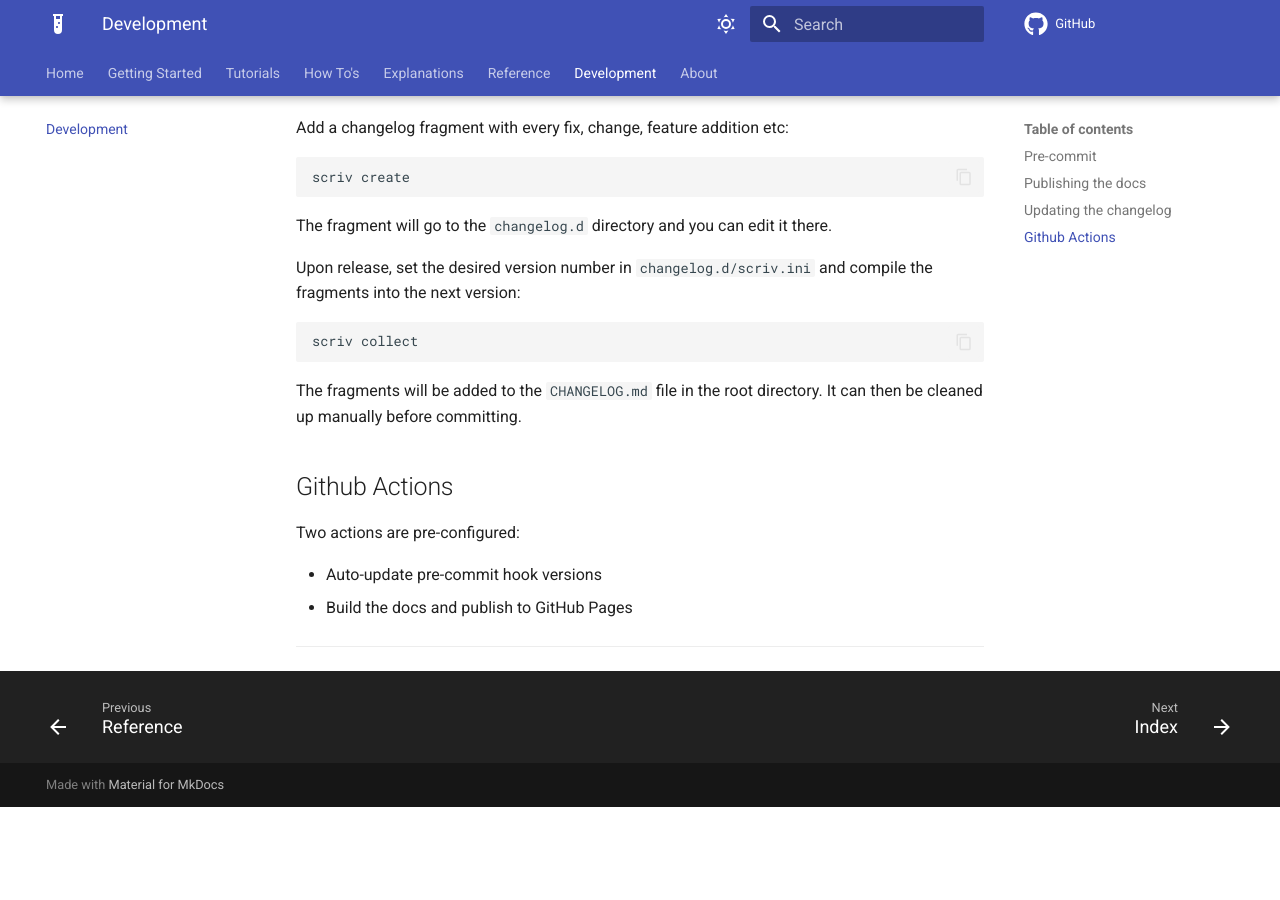
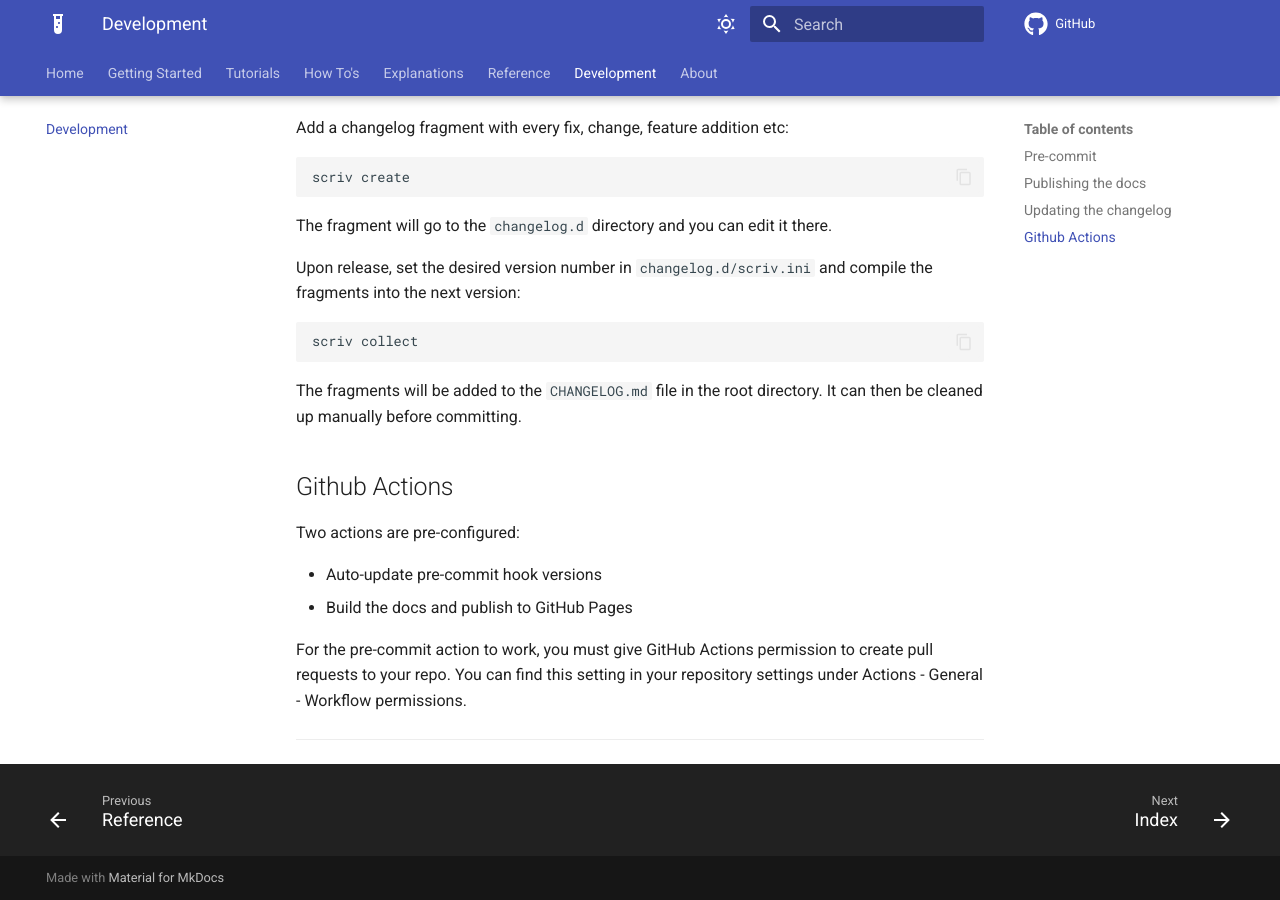
Before and after one commit to smp4/k3s-homelab-gitops, an MkDocs documentation site: the page built from docs/development.md, in a window 1280 px wide and 900 px high, scrolled down 1073 px. Built offline with MkDocs 1.6.1 and Material for MkDocs 9.7.7, drawn with Linux system fonts in a browser that asks for light colours; comment, search, counter and statistics services are not loaded; before the commit the page ends 1880 px from its top, so only the background shows below that.

Commit message:
ci(actions): fix precommit update action

```diff
--- a/docs/development.md
+++ b/docs/development.md
@@ -66,3 +66,5 @@ Two actions are pre-configured:
 
 - Auto-update pre-commit hook versions
 - Build the docs and publish to GitHub Pages
+
+For the pre-commit action to work, you must give GitHub Actions permission to create pull requests to your repo. You can find this setting in your repository settings under Actions - General - Workflow permissions.
```
Also changed, not shown: 1 other file.
